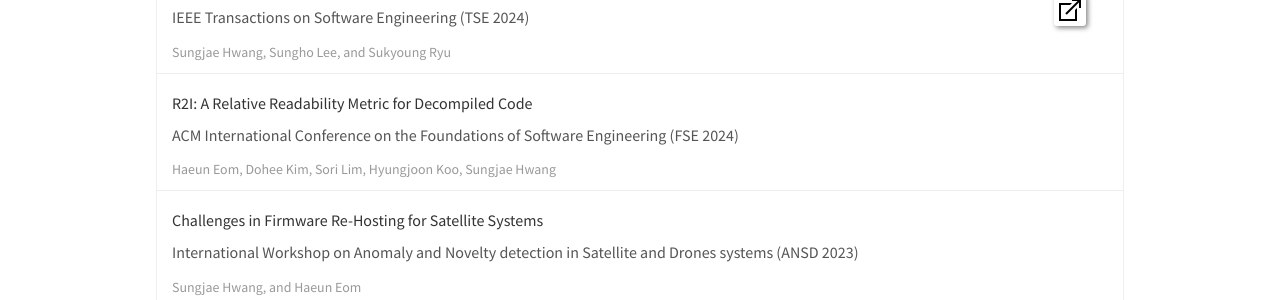
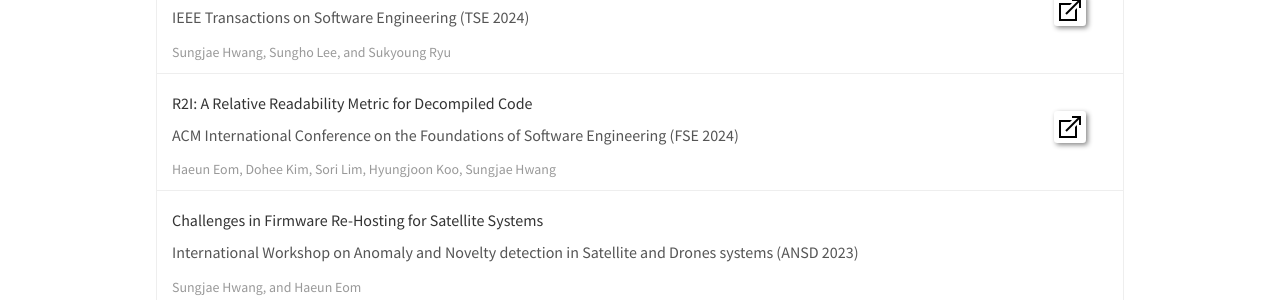
Before and after one commit to softsec-lab/softsec-lab.github.io, a Jekyll site: the page built from _pages/publications.md, in a window 1280 px wide. Shown: the part 302-602 px from the top of the page. Built offline with Jekyll 4.4.1, drawn with Linux system fonts in a browser that asks for light colours; nearby versions of some CDN libraries.

Commit message:
Test publications

```diff
--- a/_data/publist.yml
+++ b/_data/publist.yml
@@ -13,7 +13,7 @@
 - title: "R2I: A Relative Readability Metric for Decompiled Code"
   authors: Haeun Eom, Dohee Kim, Sori Lim, Hyungjoon Koo, Sungjae Hwang
   link:
-    url:
+    url: https://dl.acm.org/doi/10.1145/3643744
     display: ACM International Conference on the Foundations of Software Engineering (FSE 2024)
 
 - title: "Challenges in Firmware Re-Hosting for Satellite Systems"
--- a/_pages/publications.md
+++ b/_pages/publications.md
@@ -2,23 +2,36 @@
 title: "SoftSec Lab - Publications"
 layout: gridlay
 excerpt: "SoftSec Lab: Publications."
-sitemap: false
+sitemap: true  # Ensure this is set to true to be included in the sitemap
 permalink: /publications/
 ---
 
+<!-- Meta tags for SEO -->
+<meta name="description" content="Explore the extensive research publications from SoftSec Lab at SKKU.">
+<meta name="robots" content="index, follow">
+<meta name="keywords" content="SoftSec Lab, SKKU, Software Security, Publications, Research">
 
 ## Publications
+
+<!-- Include CSS for the publication list -->
 <link rel="stylesheet" type="text/css" href="/css/publications.css" media="screen,projection">
 
 <ul class="list-group">
-{% for publi in site.data.publist %}
-{% assign hasUrl = publi.link.url != null %}
-<div class="list-group-item list-group-item-action flex-column align-items-start" onclick="{% if hasUrl %}window.open('{{ publi.link.url }}', '_blank');{% else %}javascript:void(0);{% endif %}" {% if hasUrl %} style="cursor: pointer;"{% endif %}>
+  {% for publi in site.data.publist %}
+  {% assign hasUrl = publi.link.url != null %}
+  <li class="list-group-item list-group-item-action flex-column align-items-start" {% if hasUrl %}onclick="window.open('{{ publi.link.url }}', '_blank');" style="cursor: pointer;"{% endif %}>
     <div class="d-flex w-100 justify-content-between">
-        <h5 class="mb-1">{{ publi.title }}{% if hasUrl %}<img src="/images/link.png" alt="Description" class="d-inline-block align-top" style="float:right">{% endif %}</h5>
+      <h5 class="mb-1">{{ publi.title }}{% if hasUrl %}<img src="/images/link.png" alt="External link" class="d-inline-block align-top" style="float:right">{% endif %}</h5>
     </div>
     <p class="mb-1">{{ publi.link.display }}</p>
     <small class="text-muted">{{ publi.authors }}</small>
+  </li>
+  {% endfor %}
+</ul>
+
+<!-- Hidden div for SEO -->
+<div style="display: none">
+  {% for publi in site.data.publist %}
+  <p>{{ publi.link.title }} - {{ publi.authors }}</p>
+  {% endfor %}
 </div>
-{% endfor %}
-</ul>
```
